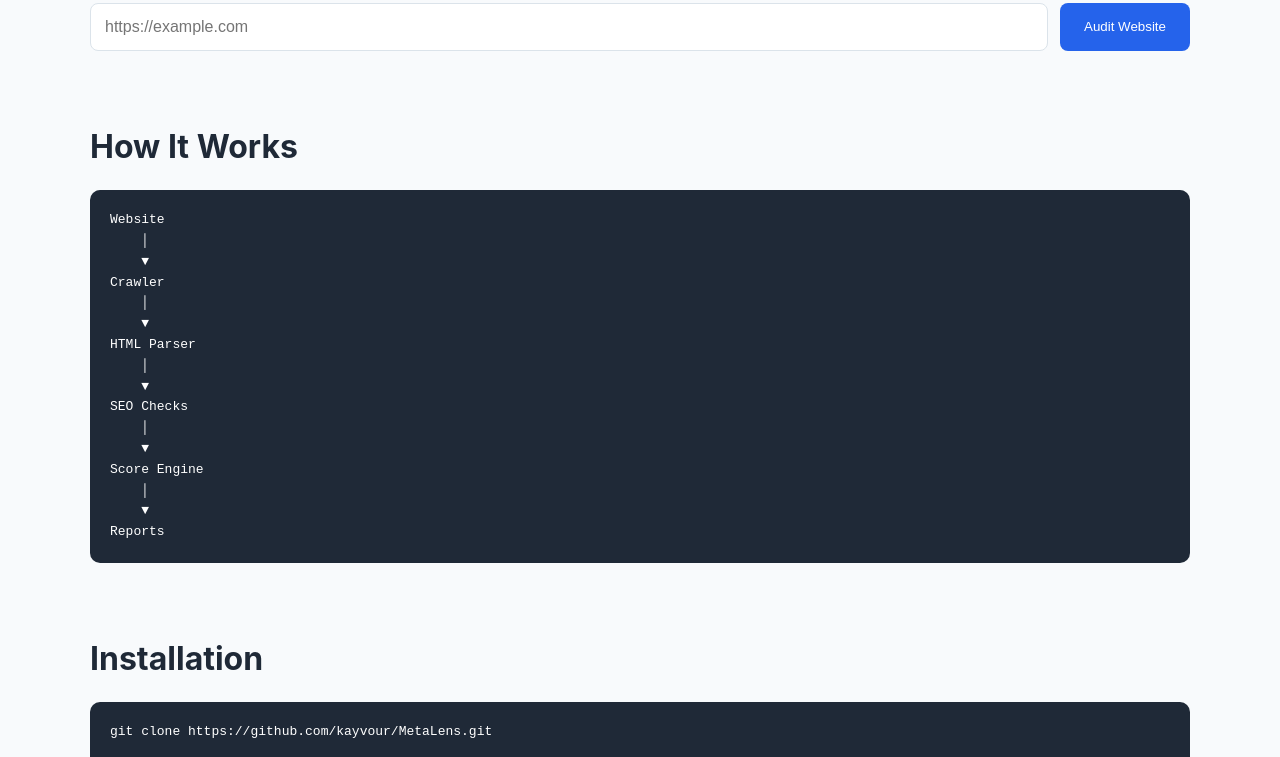
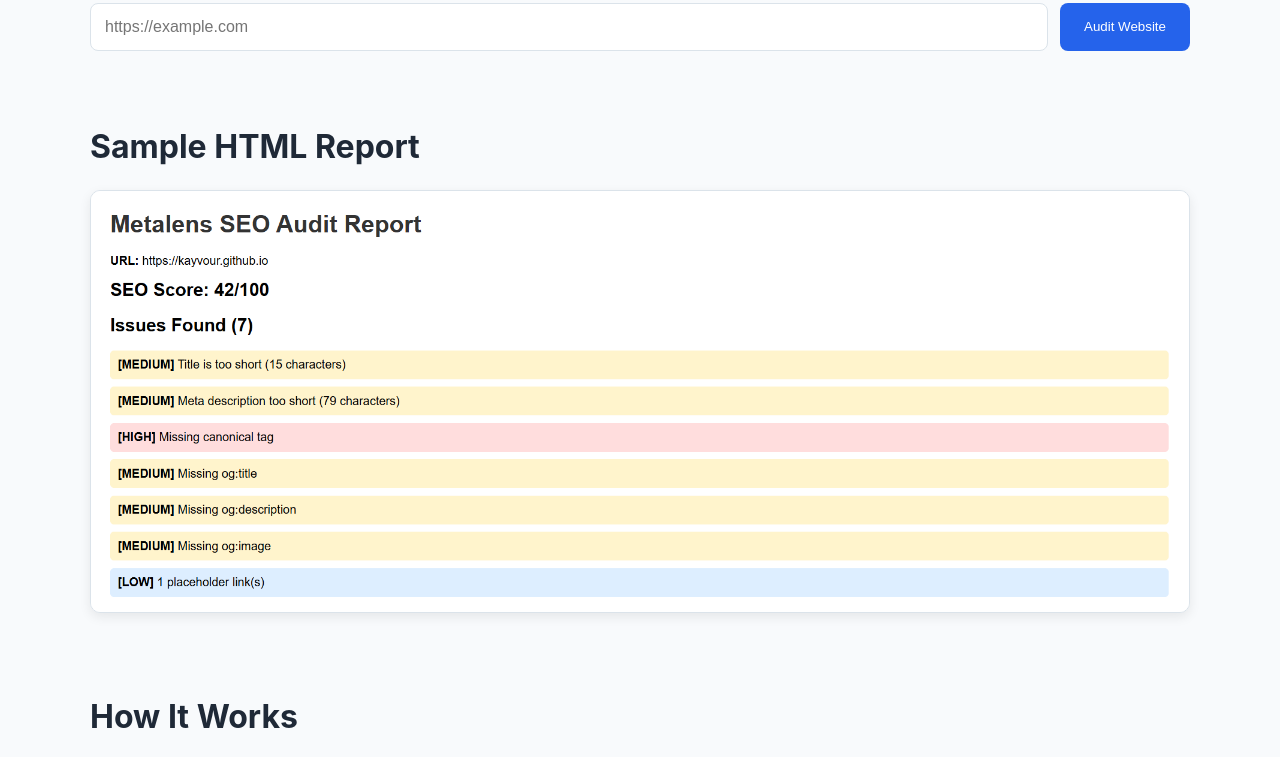
Before and after one commit to kayvour/MetaLens, a plain HTML site: page frontend/index.html in a window 1280 px wide. Shown: the part 1080-1837 px from the top of the page. Drawn offline with Linux system fonts and the light colour scheme.

Commit message:
add demo page and assets

```diff
--- a/frontend/css/styles.css
+++ b/frontend/css/styles.css
@@ -246,6 +246,13 @@ pre {
     overflow-x: auto;
 }
 
+.report-image {
+    width: 100%;
+    border: 1px solid var(--border);
+    border-radius: 10px;
+    box-shadow: 0 4px 12px rgba(0, 0, 0, .08);
+}
+
 footer {
 
     border-top: 1px solid var(--border);
--- a/frontend/index.html
+++ b/frontend/index.html
@@ -149,6 +149,18 @@
 
         <section>
 
+            <h2>Sample HTML Report</h2>
+
+            <img
+                class="report-image"
+                src="assets/screenshots/report.png"
+                alt="MetaLens HTML Report"
+            >
+
+        </section>
+
+        <section>
+
             <h2>How It Works</h2>
 
 <pre>
```
Also changed, not shown: frontend/assets/screenshots/report.png (added).
